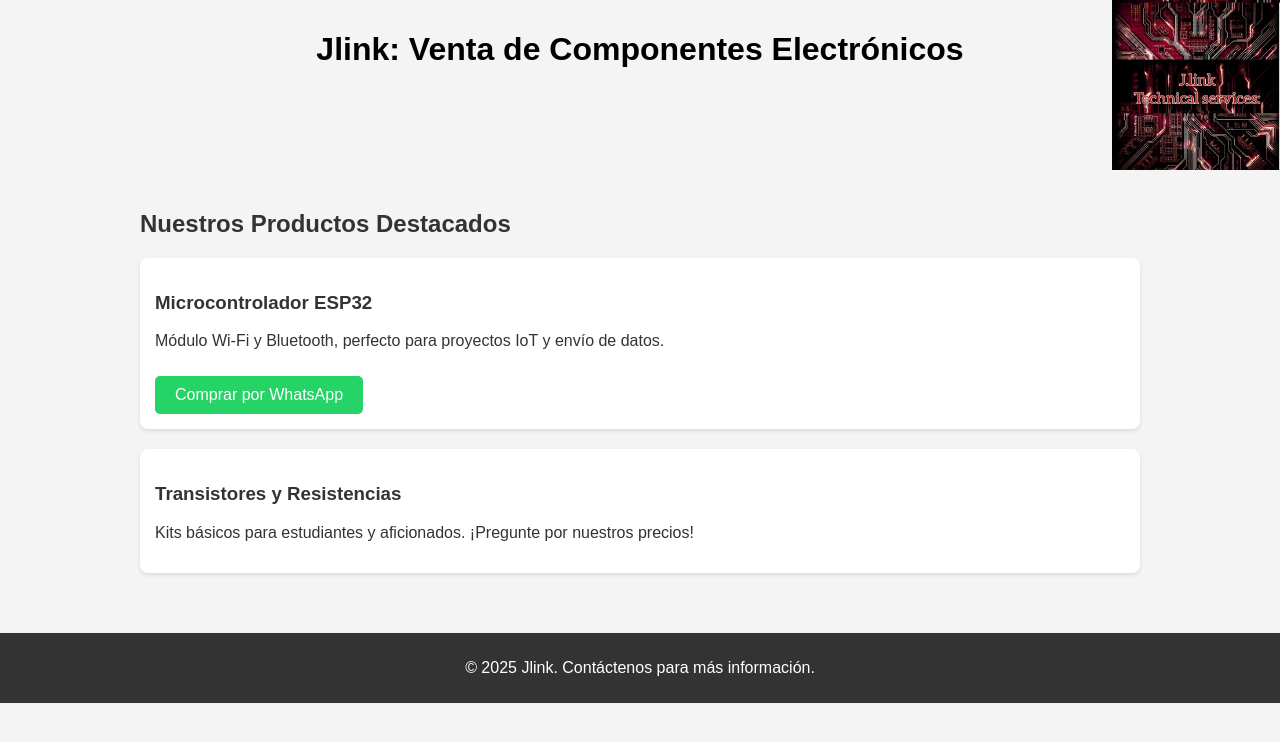
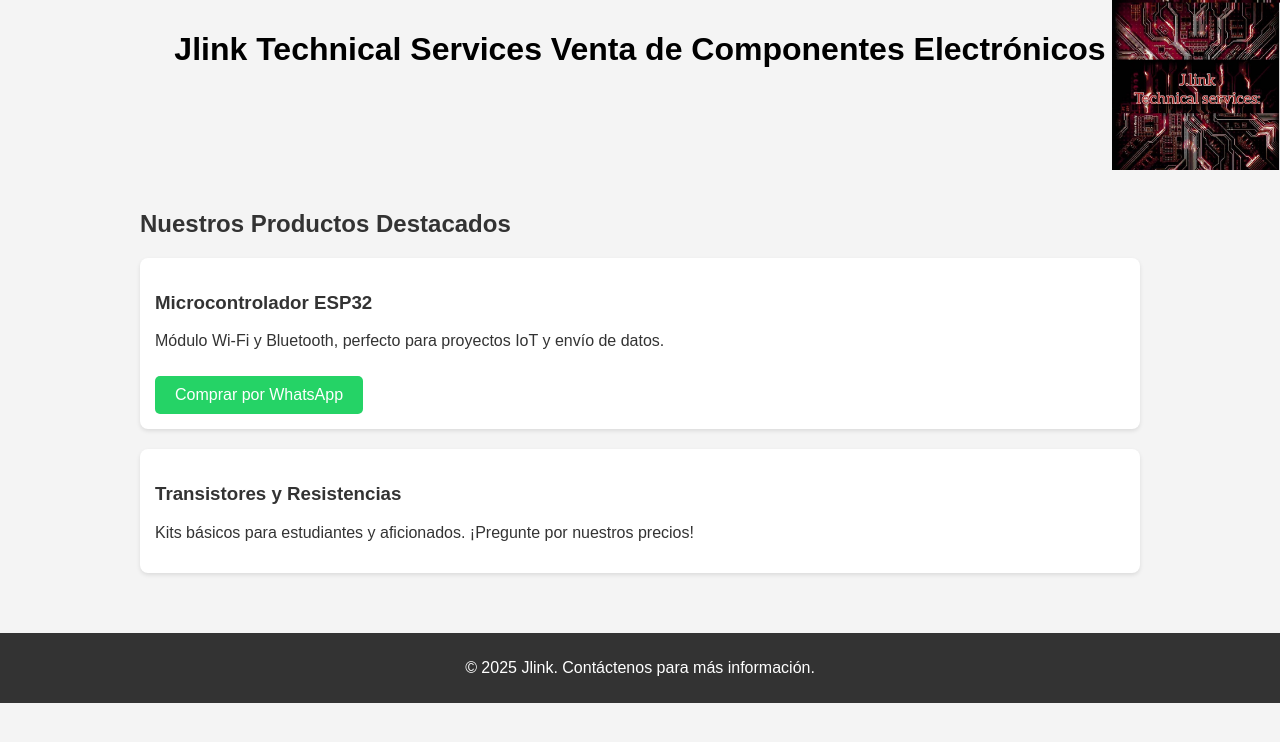
Before and after one commit to Jlink-hub/Tienda-Jlink, a plain HTML site: page index.html in a window 1280 px wide. Drawn offline with Linux system fonts and the light colour scheme.

Commit message:
index.html

```diff
--- a/index.html
+++ b/index.html
@@ -9,7 +9,9 @@
 <body>
 
     <header>
-        <h1>Jlink: Venta de Componentes Electrónicos</h1>
+        <h1>Jlink
+            Technical Services
+            Venta de Componentes Electrónicos</h1>
     </header>
 
     <section id="productos">
```
